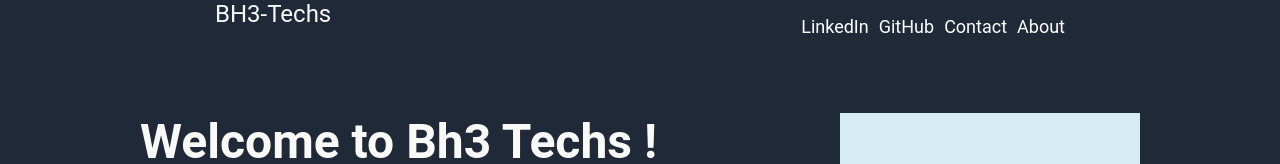
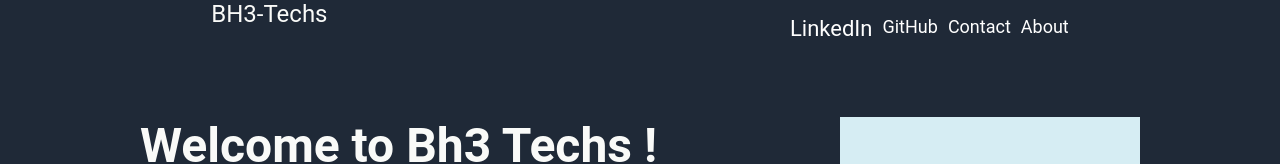
Before and after one commit to BH3Techs/BH3-Techs-Website, a plain HTML site: page index.html in a window 1280 px wide. In both pictures the pointer is over the link "LinkedIn". Shown: the top 164 px of the page. Drawn offline with Linux system fonts and the light colour scheme.

Commit message:
scale font on visiting link

```diff
--- a/css/styles.css
+++ b/css/styles.css
@@ -146,7 +146,13 @@ li{
 a{
     text-decoration: none;
     color: white;
+
 }
 img{
     padding: 10px;
 }
+a:hover{
+    font-size: 22px;
+
+
+}
```
